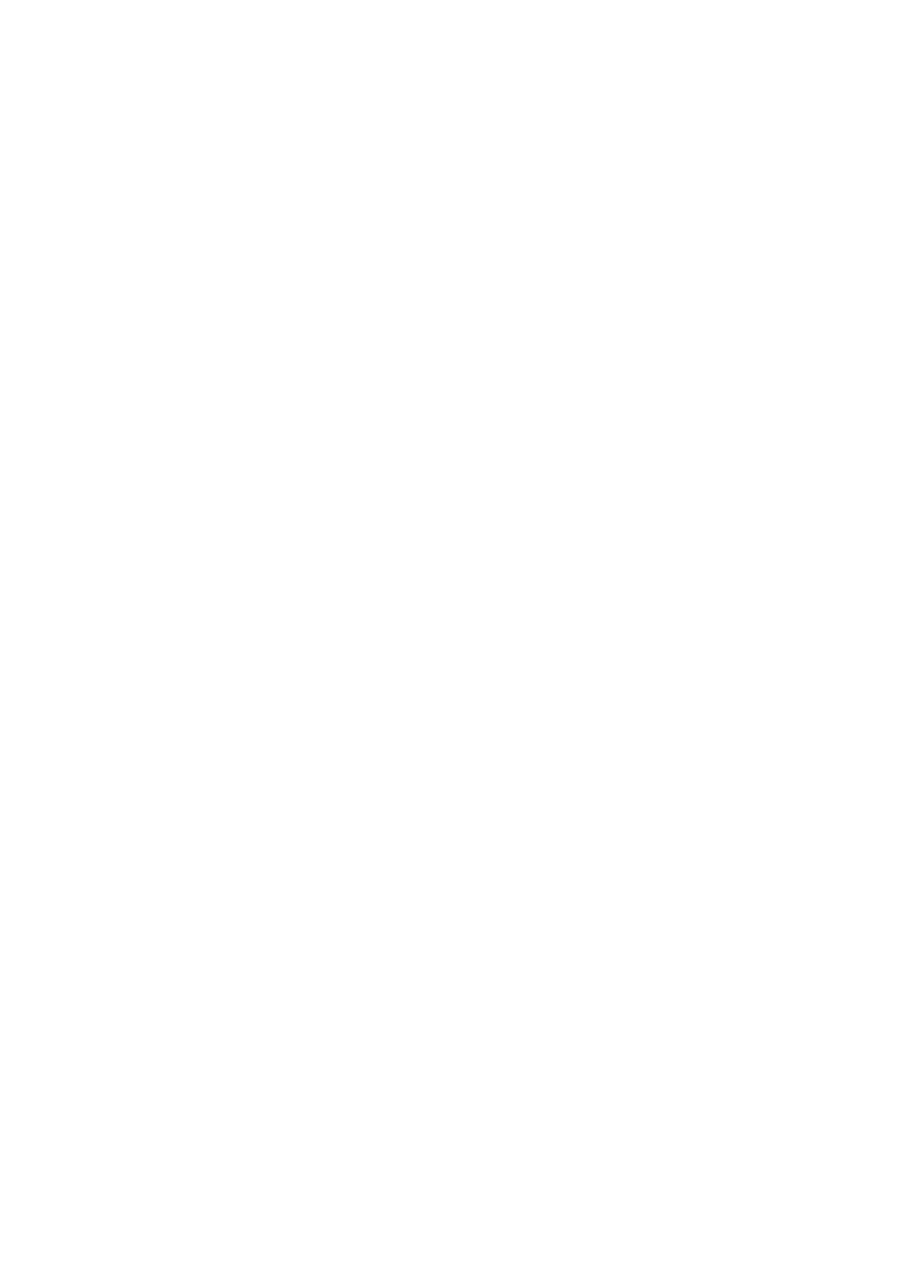
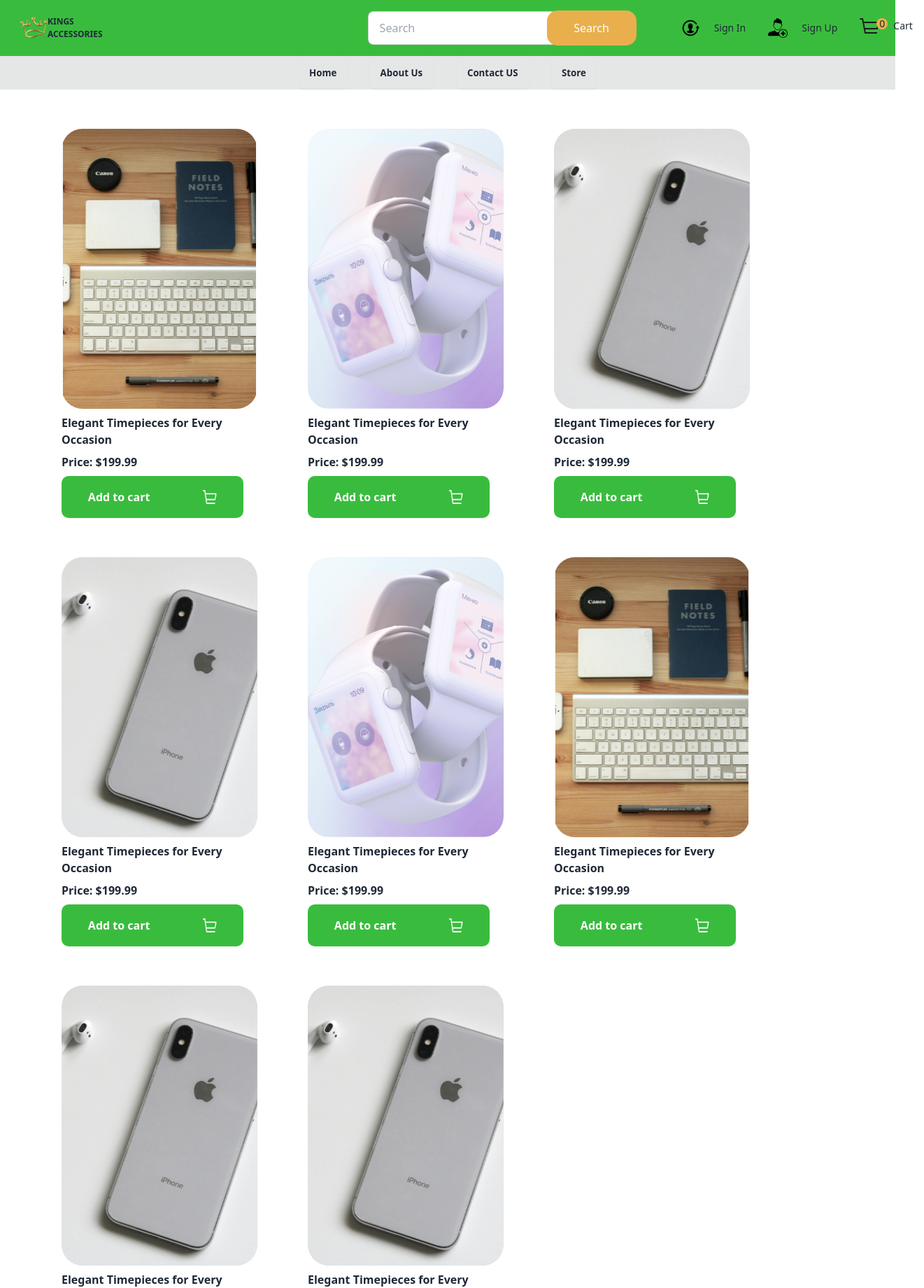
Before and after one commit to kings-commerce/kings-commerce-frontend, a React (Create React App) app: page /shop/products in a window 1280 px wide. Before the commit this address had no page. Shown: the top 1840 px of the page at 70% size, 1321 px wide, since content can reach past the window. Before the commit the page ends 800 px from the top, so only its background shows below. Built offline with nearby package versions, Linux system fonts and the light colour scheme; what react-swipeable-views-utils would draw is missing.

Commit message:
refactor code

```diff
--- a/src/App.js
+++ b/src/App.js
@@ -6,10 +6,9 @@ import Signup from "./userpages/signup-page";
 import Login from "./userpages/login-page";
 import ContactUs from "./userpages/contact-us-page";
 import About from "./userpages/about-us-page";
-import ShopPage from "./userpages/ShopPage";
+import ShopProductPage from "./userpages/shop-product-page";
 import Checkout from "./userpages/checkout";
-
-import ShopOne from "./userpages/shop-one";
+import ShopPage from "./userpages/shop-page";
 
 function App() {
   return (
@@ -19,9 +18,9 @@ function App() {
           <Route index element={<LandingPage />} />
           <Route path="/landing" element={<LandingPage />} />
           <Route path="/contact-us" element={<ContactUs />} />
+          <Route path="shop/products" element={<ShopProductPage />} />
+          <Route path="/checkout" element={<Checkout />} />
           <Route path="/shop" element={<ShopPage />} />
-          <Route path="/checkout" element={<Checkout />} />
-          <Route path="/shop-one" element={<ShopOne />} />
           <Route path="/about" element={<About />} />
         </Route>
         <Route path="/signup" element={<Signup />} />
--- a/src/userpages/about-us-page.jsx
+++ b/src/userpages/about-us-page.jsx
@@ -69,7 +69,7 @@ function About() {
             </span>
           </div>
           <div>
-            <button className="btn px-5 py-3 rounded-[20px] font-montserrat self-center bg-primary-300 bg-[#39BC3E]">
+            <button className="btn px-5 py-3 rounded-[20px] font-montserrat self-center bg-primary-300 bg-[#39BC3E] text-white">
               Join the team
             </button>
           </div>
@@ -161,11 +161,11 @@ function About() {
         <div>
           <img src={team2} alt="team" />
         </div>
-        <div className="mx-auto flex flex-col items-center">
+        <div className="mx-auto flex flex-col items-start">
           <span className="text-3xl text-primary-300 font-semibold w-[60%]">
             We are open to new members
           </span>
-          <button className="rounded-3xl p-3 bg-primary-400 w-60 font-semibold text-2xl">
+          <button className="bg-[#39BC3E] text-white rounded-3xl p-3 bg-primary-400 w-52 font-semibold text-2xl mt-6">
             Join the team
           </button>
         </div>
--- a/src/userpages/components/navbar.jsx
+++ b/src/userpages/components/navbar.jsx
@@ -55,6 +55,11 @@ const Navbar = () => {
 
   const mobileSideBarItems = [
     {
+      icon: home,
+      text: "Home",
+      link: "/landing",
+    },
+    {
       icon: signinImg,
       text: "Sign In",
       link: "/signin",
@@ -65,15 +70,16 @@ const Navbar = () => {
       link: "/signup",
     },
     {
+      icon: search,
+      text: "Search",
+      link: "",
+    },
+    {
       icon: cart,
       text: "Cart",
-      link: "/cart",
+      link: "/checkout",
     },
-    {
-      icon: home,
-      text: "Home",
-      link: "/landing",
-    },
+
     {
       icon: aboutUs,
       text: "About Us",
@@ -90,11 +96,6 @@ const Navbar = () => {
       link: "/contact-us",
     },
     {
-      icon: search,
-      text: "Search",
-      link: "",
-    },
-    {
       icon: profile,
       text: "Profile",
       link: "",
@@ -102,7 +103,7 @@ const Navbar = () => {
   ];
 
   return (
-    <div className="drawer bg-white">
+    <div className="drawer bg-white z-50">
       <input id="my-drawer-3" type="checkbox" className="drawer-toggle" />
       <div className="drawer-content flex flex-col">
         {/* Navbar */}
@@ -139,15 +140,15 @@ const Navbar = () => {
                 <ul className="menu menu-horizontal flex justify-between items-center">
                   <label className="input input-bordered flex items-center gap-2">
                     <input type="text" className="" placeholder="Search" />
-                    <button className="bg-[#E9AF4C] text-white h-[110%] w-32 rounded-[15px] z-50 -mr-10">
+                    <button className="btn bg-[#E9AF4C] text-white h-[110%] w-32 rounded-[15px] z-50 -mr-10">
                       Search
                     </button>
                   </label>
                   {/* Navbar menu content here */}
                   <div className="flex flex-row justify-between w-[40%]">
-                    {navbarItems.map((item) => {
+                    {navbarItems.map((item, index) => {
                       return (
-                        <li>
+                        <li key={index}>
                           <Link
                             to={item.link}
                             className="flex flex-row justify-center items-center"
@@ -188,9 +189,9 @@ const Navbar = () => {
                 </label>
                 {/* Navbar menu content here */}
                 <div className="flex flex-row justify-between w-[40%]">
-                  {navbarItems.map((item) => {
+                  {navbarItems.map((item, index) => {
                     return (
-                      <li>
+                      <li key={index}>
                         <Link
                           to={item.link}
                           className="flex flex-row justify-center items-center"
@@ -215,10 +216,10 @@ const Navbar = () => {
         </div>
         {/* Second bar */}
         <div className="lg:flex hidden flex-row list-none justify-center items-center w-full bg-base-300 space-x-7 h-12">
-          {navbarItemsTwo.map((item) => {
+          {navbarItemsTwo.map((item, index) => {
             return (
-              <li>
-                <span>
+              <li key={index}>
+                <span className="btn bg-base-300 outline-none border-none">
                   <Link
                     to={item.link}
                     className="flex flex-row justify-center items-center"
@@ -241,9 +242,9 @@ const Navbar = () => {
         <ul className="menu bg-base-200 min-h-full w-80 p-4">
           {/* Sidebar content here */}
           <div className="flex flex-col justify-between w-[70%] mt-20 space-y-5">
-            {mobileSideBarItems.map((item) => {
+            {mobileSideBarItems.map((item, index) => {
               return (
-                <li>
+                <li key={index}>
                   <Link
                     to={item.link}
                     className="flex flex-row justify-start items-center w-full text-[20px] font-bold"
--- a/src/userpages/components/product.jsx
+++ b/src/userpages/components/product.jsx
@@ -69,8 +69,8 @@ const ShopOneProduct = ({ data, largeIsRequired }) => {
         <div>
           <span>{data.name}</span>
           <div className="flex flex-row my-1">
-            {stars.map((star) => (
-              <img src={star} alt="" />
+            {stars.map((star, index) => (
+              <img key={index} src={star} alt="" />
             ))}
             <span className="ml-2 text-gray-400"> {data.numSold}+ sold</span>
           </div>
--- a/src/userpages/landing-page.jsx
+++ b/src/userpages/landing-page.jsx
@@ -20,8 +20,10 @@ const LandingPage = () => {
         </span>
         {/* Product display */}
         <div className="grid grid-cols-2 md:grid-cols-3 lg:grid-cols-4 grid-flow-row space-x-2 lg:w-[80%]">
-          {productArr.map((pro) => (
-            <div className="mb-5">{pro}</div>
+          {productArr.map((pro, index) => (
+            <div key={index} className="mb-5">
+              {pro}
+            </div>
           ))}
         </div>
       </div>
@@ -44,9 +46,9 @@ const LandingPage = () => {
                 trust that our accessories will keep your devices safe and
                 functional.
               </div>
-              <div className="flex justify-center items-center rounded-lg mt-2 bg-[#39BC3E] w-52 h-10 font-black gap-x-1 ml-3 cursor-pointer">
+              <button className="btn flex justify-center items-center rounded-lg mt-2 bg-[#39BC3E] w-52 h-10 font-black gap-x-1 ml-3 cursor-pointer">
                 Join the team
-              </div>
+              </button>
             </div>
           </div>
         </div>
--- a/src/userpages/login-page.jsx
+++ b/src/userpages/login-page.jsx
@@ -5,12 +5,12 @@ import { Link } from "react-router-dom";
 
 const Login = () => {
   return (
-    <div className="lg:h-screen flex justify-center items-center">
-      <div className="flex flex-row justify-between items-start bg-white w-full lg:w-[70%] lg:rounded-tl-[100px] lg:rounded-bl-[100px] h-[80%] shadow-md shadow-[#39BC3E] pl-36">
-        <div className="flex justify-center h-full">
+    <div className="lg:h-screen flex justify-center items-center lg:py-5">
+      <div className="flex flex-row justify-between items-start bg-white w-full lg:w-[70%] lg:rounded-tl-[100px] px-3 pb-20 md:pb-0 lg:pb-0 md:px-0 lg:px-0 lg:rounded-bl-[100px] h-[90%] md:shadow-md lg:shadow-md md:shadow-[#39BC3E] lg:shadow-[#39BC3E] md:pl-36 lg:pl-36 md:mt-0 lg:mt-0 mt-20">
+        <div className="hidden md:flex lg:flex justify-center h-full">
           <img src={loginImg} alt="" className="w-[300px]" />
         </div>
-        <div className="w-[50%] px-10 mt-20 space-y-4">
+        <div className="w-full md:w-[50%] lg:w-[50%] md:px-10 lg:px-10 mt-10 md:mt-20 lg:mt-20 space-y-4">
           <span className="flex justify-center text-[25px] w-[100%] font-extrabold text-center">
             Login
           </span>
--- /dev/null
+++ b/src/userpages/shop-product-page.jsx
@@ -0,0 +1,65 @@
+import React from "react";
+import ShopCard from "./components/ShopCard";
+import book from "../assets/books.svg";
+import watch from "../assets/watch.svg";
+import phone from "../assets/phone.svg";
+
+const ShopProductPage = () => {
+  return (
+    <div className="flex flex-col">
+      <div className="flex flex-wrap gap-14 px-20 pt-14">
+        <ShopCard
+          imageSrc={book}
+          altText="home"
+          label="Elegant Timepieces for Every Occasion"
+          price="Price: $199.99"
+        />
+        <ShopCard
+          imageSrc={watch}
+          altText="home"
+          label="Elegant Timepieces for Every Occasion"
+          price="Price: $199.99"
+        />
+        <ShopCard
+          imageSrc={phone}
+          altText="home"
+          label="Elegant Timepieces for Every Occasion"
+          price="Price: $199.99"
+        />
+        <ShopCard
+          imageSrc={phone}
+          altText="home"
+          label="Elegant Timepieces for Every Occasion"
+          price="Price: $199.99"
+        />
+        <ShopCard
+          imageSrc={watch}
+          altText="home"
+          label="Elegant Timepieces for Every Occasion"
+          price="Price: $199.99"
+        />
+        <ShopCard
+          imageSrc={book}
+          altText="home"
+          label="Elegant Timepieces for Every Occasion"
+          price="Price: $199.99"
+        />
+        <ShopCard
+          imageSrc={phone}
+          altText="home"
+          label="Elegant Timepieces for Every Occasion"
+          price="Price: $199.99"
+        />
+        <ShopCard
+          imageSrc={phone}
+          altText="home"
+          label="Elegant Timepieces for Every Occasion"
+          price="Price: $199.99"
+        />
+      </div>
+      <div className="mt-24"></div>
+    </div>
+  );
+};
+
+export default ShopProductPage;
```
Also changed, not shown: src/userpages/ShopPage.jsx (deleted, +0 -28 lines), src/userpages/components/carousels.jsx (+8 -3 lines), src/userpages/contact-us-page.jsx (+4 -4 lines), src/userpages/shop-page.jsx (renamed from src/userpages/shop-one.jsx, +10 -7 lines), src/userpages/signup-page.jsx (+4 -4 lines).
